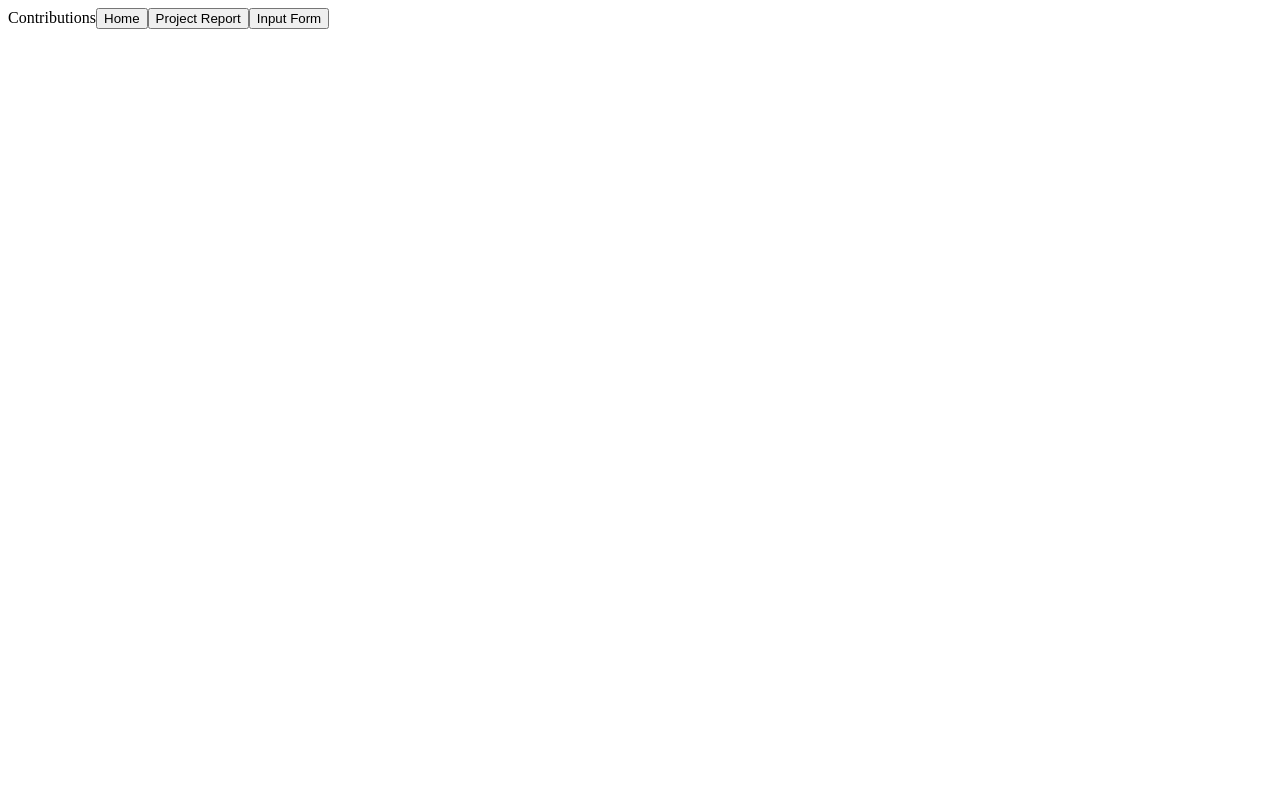
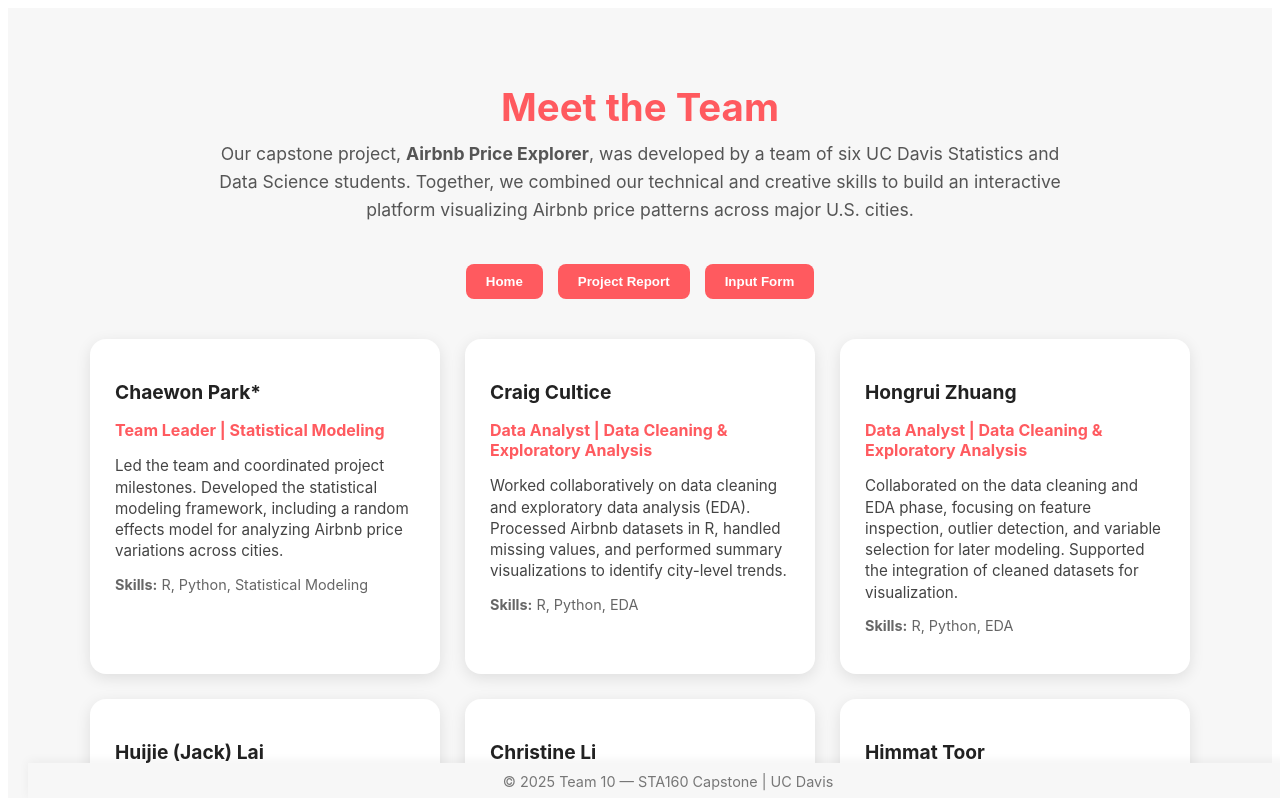
Before and after one commit to HimmatToor/AirbnbWebsite, a React (Create React App) app: page /contributions in a window 1280 px wide. Shown: the top 798 px of the page. Built offline with nearby package versions, Linux system fonts and the light colour scheme; no server answers.

Commit message:
contributions page updates

```diff
--- /dev/null
+++ b/src/pages/Contributions.css
@@ -0,0 +1,134 @@
+.team-container {
+  display: flex;
+  flex-direction: column;
+  min-height: 100vh; /* ensure full screen height */
+  background-color: #f7f7f7;
+  font-family: 'Inter', sans-serif;
+  color: #333;
+  text-align: center;
+  padding: 50px 20px;
+}
+
+/* Allow the main content to expand */
+.team-grid {
+  flex: 1; /* takes up available space, pushes footer down */
+  display: flex;
+  flex-wrap: wrap;
+  justify-content: center;
+  gap: 25px;
+  margin-bottom: 30px;
+}
+
+.footer {
+  position: fixed;
+  bottom: 0;
+  width: 100%;
+  background-color: #f7f7f7;
+  text-align: center;
+  font-size: 0.9rem;
+  color: #777;
+  padding: 10px 0;
+  box-shadow: 0 -2px 10px rgba(0, 0, 0, 0.05);
+}
+
+h1 {
+  color: #ff5a5f;
+  font-size: 2.4rem;
+  margin-bottom: 10px;
+}
+
+.intro {
+  max-width: 850px;
+  margin: 0 auto 40px;
+  font-size: 1.1rem;
+  line-height: 1.6;
+  color: #555;
+}
+
+.nav-buttons {
+  margin-bottom: 40px;
+  display: flex;
+  justify-content: center;
+  flex-wrap: wrap;
+  gap: 15px;
+}
+
+.nav-buttons button {
+  background-color: #ff5a5f;
+  border: none;
+  color: white;
+  padding: 10px 20px;
+  border-radius: 8px;
+  cursor: pointer;
+  font-weight: 600;
+  transition: background-color 0.3s ease, transform 0.2s ease;
+}
+
+.nav-buttons button:hover {
+  background-color: #ff767a;
+  transform: scale(1.05);
+}
+
+.team-grid {
+  display: flex;
+  flex-wrap: wrap;
+  justify-content: center;
+  gap: 25px;
+}
+
+.team-card {
+  background: white;
+  width: 300px;
+  padding: 25px;
+  border-radius: 16px;
+  box-shadow: 0 4px 15px rgba(0, 0, 0, 0.1);
+  transition: transform 0.2s ease, box-shadow 0.3s ease;
+  text-align: left;
+}
+
+.team-card:hover {
+  transform: translateY(-5px);
+  box-shadow: 0 6px 18px rgba(0, 0, 0, 0.15);
+}
+
+.team-card h2 {
+  color: #222;
+  font-size: 1.2rem;
+  margin-bottom: 5px;
+}
+
+.team-card h3 {
+  color: #ff5a5f;
+  font-size: 1rem;
+  margin-bottom: 10px;
+}
+
+.desc {
+  font-size: 0.95rem;
+  line-height: 1.4;
+  color: #444;
+  margin-bottom: 10px;
+}
+
+.skills {
+  font-size: 0.9rem;
+  color: #666;
+}
+
+.footer {
+  margin-top: 50px;
+  font-size: 0.9rem;
+  color: #777;
+}
+
+/* Responsive */
+@media (max-width: 768px) {
+  .team-grid {
+    flex-direction: column;
+    align-items: center;
+  }
+
+  .team-card {
+    width: 90%;
+  }
+}
--- a/src/pages/Contributions.js
+++ b/src/pages/Contributions.js
@@ -1,17 +1,89 @@
 import React from 'react'
 import {useNavigate} from 'react-router-dom'
+import './Contributions.css'
 
 function Contributions() {
     const navigate = useNavigate()
 
+    const members = [
+        {
+        name: 'Chaewon Park*',
+        role: 'Team Leader | Statistical Modeling',
+        contribution:
+            'Led the team and coordinated project milestones. Developed the statistical modeling framework, including a random effects model for analyzing Airbnb price variations across cities.',
+        skills: 'R, Python, Statistical Modeling',
+        },
+        {
+        name: 'Craig Cultice',
+        role: 'Data Analyst | Data Cleaning & Exploratory Analysis',
+        contribution:
+            'Worked collaboratively on data cleaning and exploratory data analysis (EDA). Processed Airbnb datasets in R, handled missing values, and performed summary visualizations to identify city-level trends.',
+        skills: 'R, Python, EDA',
+        },
+        {
+        name: 'Hongrui Zhuang',
+        role: 'Data Analyst | Data Cleaning & Exploratory Analysis',
+        contribution:
+            'Collaborated on the data cleaning and EDA phase, focusing on feature inspection, outlier detection, and variable selection for later modeling. Supported the integration of cleaned datasets for visualization.',
+        skills: 'R, Python, EDA',
+        },
+        {
+        name: 'Huijie (Jack) Lai',
+        role: 'Machine Learning Developer | Predictive Modeling (XGBoost)',
+        contribution:
+            'Implemented and optimized the XGBoost model to predict Airbnb prices using key variables such as location, room type, and review scores. Tuned hyperparameters and compared model performance metrics.',
+        skills: 'R, Python, XGBoost',
+        },
+        {
+        name: 'Christine Li',
+        role: 'Frontend Developer & Designer | Visualization & UI Design',
+        contribution:
+            'Co-developed the interactive website using React, designed the homepage and contributions page, and created Canva-based visual assets. Focused on layout design, color consistency, and data storytelling visuals.',
+        skills: 'R, Python, React, Canva Design',
+        },
+        {
+        name: 'Himmat Toor',
+        role: 'Web Developer | Integration & Deployment',
+        contribution:
+            'Built and deployed the web application using React and GitHub Pages. Managed frontend functionality, routing, and API integration, working closely with Christine to ensure a cohesive and responsive user experience.',
+        skills: 'React, Python, Web Deployment',
+        },
+    ];
+
     return (
-        <div>
-            Contributions
-            <button onClick={() => {navigate("/")}}>Home</button>
-            <button onClick={() => {navigate("/projectReport")}}>Project Report</button>
-            <button onClick={() => {navigate("/inputForm")}}>Input Form</button>
-        </div>
-    )
+    <div className="team-container">
+      <h1>Meet the Team</h1>
+      <p className="intro">
+        Our capstone project, <strong>Airbnb Price Explorer</strong>, was developed by a team of
+        six UC Davis Statistics and Data Science students. Together, we combined our technical and
+        creative skills to build an interactive platform visualizing Airbnb price patterns across
+        major U.S. cities.
+      </p>
+
+      <div className="nav-buttons">
+        <button onClick={() => navigate('/')}>Home</button>
+        <button onClick={() => navigate('/projectReport')}>Project Report</button>
+        <button onClick={() => navigate('/inputForm')}>Input Form</button>
+      </div>
+
+      <div className="team-grid">
+        {members.map((member, index) => (
+          <div key={index} className="team-card">
+            <h2>{member.name}</h2>
+            <h3>{member.role}</h3>
+            <p className="desc">{member.contribution}</p>
+            <p className="skills">
+              <strong>Skills:</strong> {member.skills}
+            </p>
+          </div>
+        ))}
+      </div>
+
+      <footer className="footer">
+        © 2025 Team 10 — STA160 Capstone | UC Davis
+      </footer>
+    </div>
+  )
 }
 
 export default Contributions
```
Also changed, not shown: 1 other file (tests, documents, lock files or other folders).
